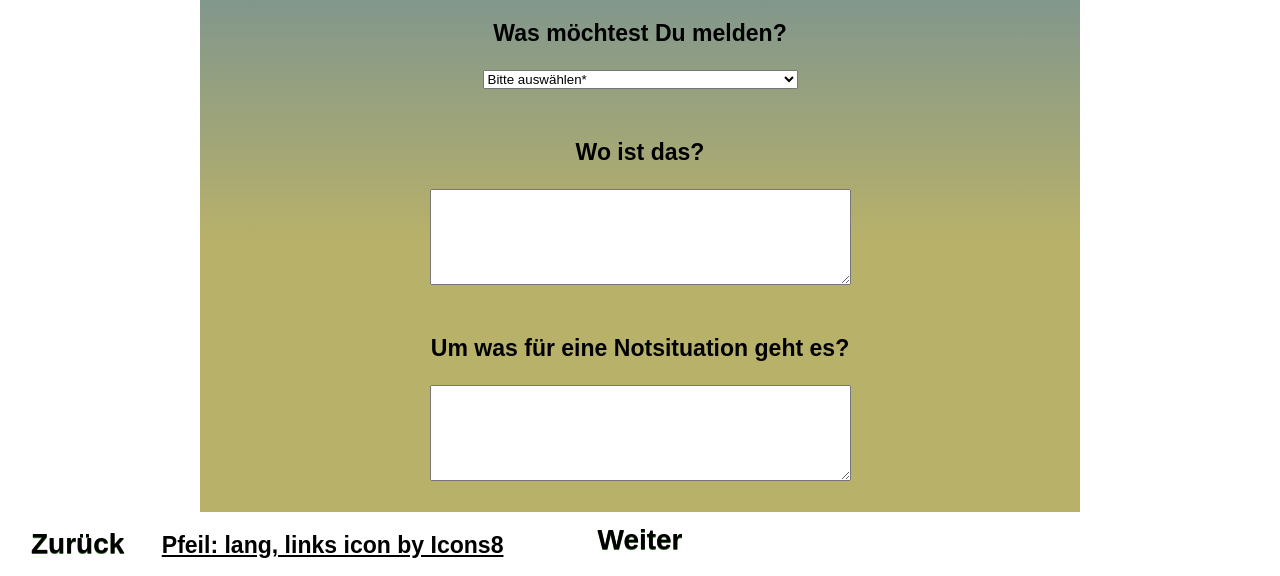
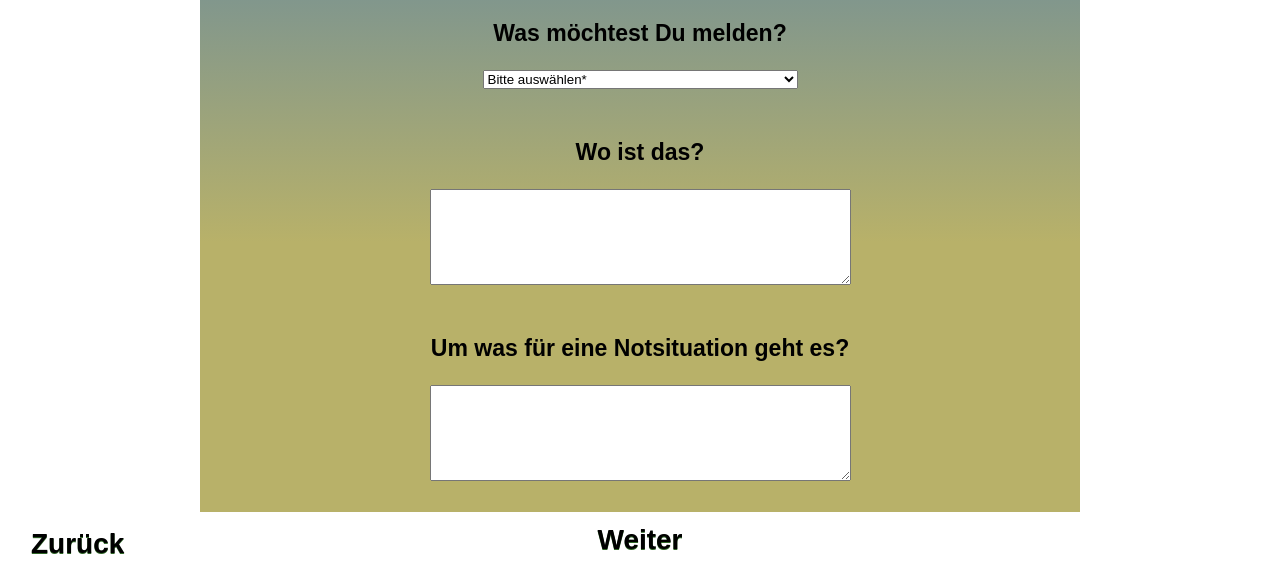
Before and after one commit to FuFou/Test, a plain HTML site: page MenscheninNot.html in a window 1280 px wide. Shown: the part 388-964 px from the top of the page. Drawn offline with Linux system fonts and the light colour scheme.

Commit message:
Update MenscheninNot.html

```diff
--- a/MenscheninNot.html
+++ b/MenscheninNot.html
@@ -44,7 +44,6 @@
 
   <a href="https://fufou.github.io/Test/Startseite" class="button">Zurück</a>
 
-  <a href="https://icons8.com/icon/70798/pfeil:-lang,-links">Pfeil: lang, links icon by Icons8</a>
   <style type="text/css">
     html, body { font-weight:bold; font-family:Arial; font-size:120%; height:100%; margin:0; padding:0;}
     body {
```
